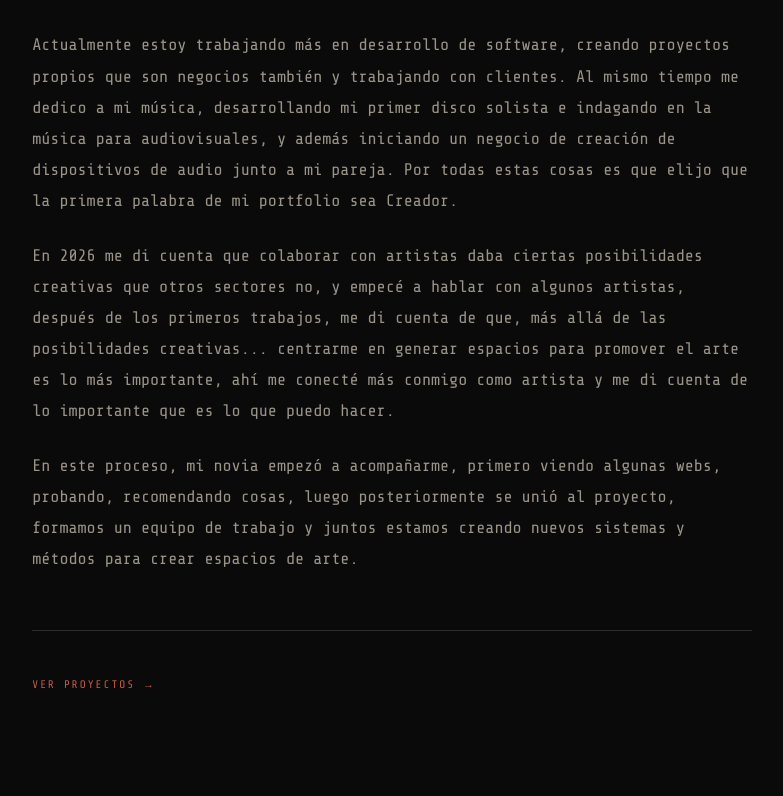
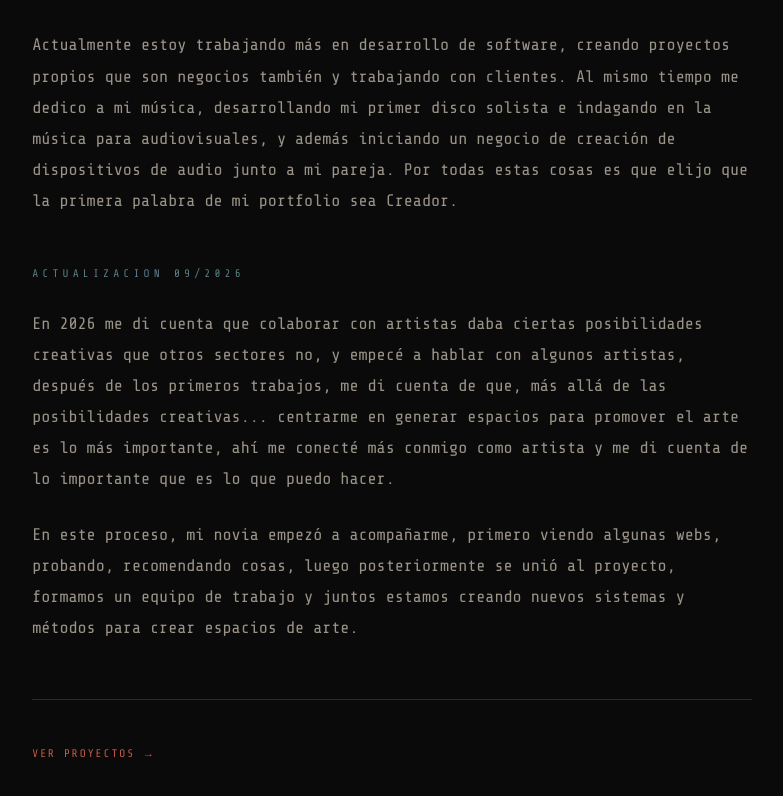
Before and after one commit to enzo369-htm/Portfolio-web, a Next.js app: page /quien-soy in a window 1280 px wide. Shown: the part 1720-2516 px from the top of the page, without its empty margins (170-953 px from the left). Before the commit the page ends 2495 px from the top, so only its background shows below. Built offline with nearby package versions, Linux system fonts and the light colour scheme.

Commit message:
Enhance 'Quien Soy' page with update section
- Imported new constants for update title and paragraphs from 'quien-soy-text'.
- Added a new section to display the update title and paragraphs, reflecting recent creative collaborations and the author's evolving artistic journey.

```diff
--- a/app/quien-soy/page.tsx
+++ b/app/quien-soy/page.tsx
@@ -2,7 +2,7 @@ import type { Metadata } from "next"
 import Link from "next/link"
 import { ArrowLeft } from "lucide-react"
 import Navbar from "@/components/Navbar"
-import { quienSoyParagraphs } from "@/lib/quien-soy-text"
+import { quienSoyParagraphs, quienSoyUpdateParagraphs, quienSoyUpdateTitle } from "@/lib/quien-soy-text"
 
 export const metadata: Metadata = {
   title: "Quién soy | Enzo Federico",
@@ -31,6 +31,16 @@ export default function QuienSoyPage() {
           {quienSoyParagraphs.map((p, i) => (
             <p key={i}>{p}</p>
           ))}
+          <div className="pt-6">
+            <p className="text-[10px] md:text-[11px] uppercase tracking-[0.38em] mb-6 text-cyan">
+              {quienSoyUpdateTitle}
+            </p>
+            <div className="space-y-6">
+              {quienSoyUpdateParagraphs.map((p, i) => (
+                <p key={`update-${i}`}>{p}</p>
+              ))}
+            </div>
+          </div>
         </div>
 
         <div className="mt-14 border-t border-[var(--rule)] pt-10">
--- a/lib/quien-soy-text.ts
+++ b/lib/quien-soy-text.ts
@@ -5,6 +5,11 @@ export const quienSoyParagraphs: string[] = [
   "Posteriormente, en 2023, ya con 19 años y estudiando música, empecé a estudiar ventas, creación de productos, lanzamientos y venta evergreen, conectando con emprendedores e infoproductores que quieren vender más y escalar su negocio. Esto inició con ATV, la academia en la que participaba y en la que aprendí muchísimo, y conocí a algunas personas de otros países; era muy emocionante hablar con otras personas jóvenes que estaban persiguiendo lo mismo que uno. Recuerdo que mi primera llamada para realizar un acuerdo de una propuesta fue con una persona que tiene una cuenta con más de 2 millones de seguidores. Yo estaba tan nervioso como nunca en mi vida y, obviamente, no logré lo que esperaba, pero sí aprendí muchísimo. A los meses de eso, estaba viajando solo a Buenos Aires a concretar un acuerdo con Juan Pablo Francolini (investigador en ciencia y mitología), con el cual trabajé varios meses, tanto en contenido como en ventas. Eso fue muy emocionante para mí, ya que viajar solo a hacer negocios con 20 años era todo un borde. En ese transcurso de tiempo también preparé en ventas y estrategias al equipo de Maxi Sánchez (bioconstrucción y permacultura).",
   "En el transcurso del tiempo he colaborado con más creadores. Uno de los más importantes es Cresciente, teoría musical: una academia online de música con alumnos en todo el mundo. En este proyecto se combinaron dos mundos, lo digital y la música, ya que trabajaba con WordPress (que aprendí a usar en este trabajo) y también tenía que leer partituras y procesar audio en Reaper. Específicamente me contrataron para hacer una actualización inmensa en el sitio: actualizar los ciclos de estudio de la academia, es decir, actualizar cientos de clases en menos de un año. La experiencia fue genial y, de hecho, en el transcurso nos volvimos grandes amigos con los creadores de Cresciente <3. Aprendí qué es la gestión y organización de lo que es literalmente una empresa, y la verdadera ganancia para mí en eso fue integrar en mi vida la organización y continuidad que tiene Cresciente.",
   "Actualmente estoy trabajando más en desarrollo de software, creando proyectos propios que son negocios también y trabajando con clientes. Al mismo tiempo me dedico a mi música, desarrollando mi primer disco solista e indagando en la música para audiovisuales, y además iniciando un negocio de creación de dispositivos de audio junto a mi pareja. Por todas estas cosas es que elijo que la primera palabra de mi portfolio sea Creador.",
+]
+
+export const quienSoyUpdateTitle = "Actualizacion 09/2026"
+
+export const quienSoyUpdateParagraphs: string[] = [
   "En 2026 me di cuenta que colaborar con artistas daba ciertas posibilidades creativas que otros sectores no, y empecé a hablar con algunos artistas, después de los primeros trabajos, me di cuenta de que, más allá de las posibilidades creativas... centrarme en generar espacios para promover el arte es lo más importante, ahí me conecté más conmigo como artista y me di cuenta de lo importante que es lo que puedo hacer.",
   "En este proceso, mi novia empezó a acompañarme, primero viendo algunas webs, probando, recomendando cosas, luego posteriormente se unió al proyecto, formamos un equipo de trabajo y juntos estamos creando nuevos sistemas y métodos para crear espacios de arte.",
 ]
```
